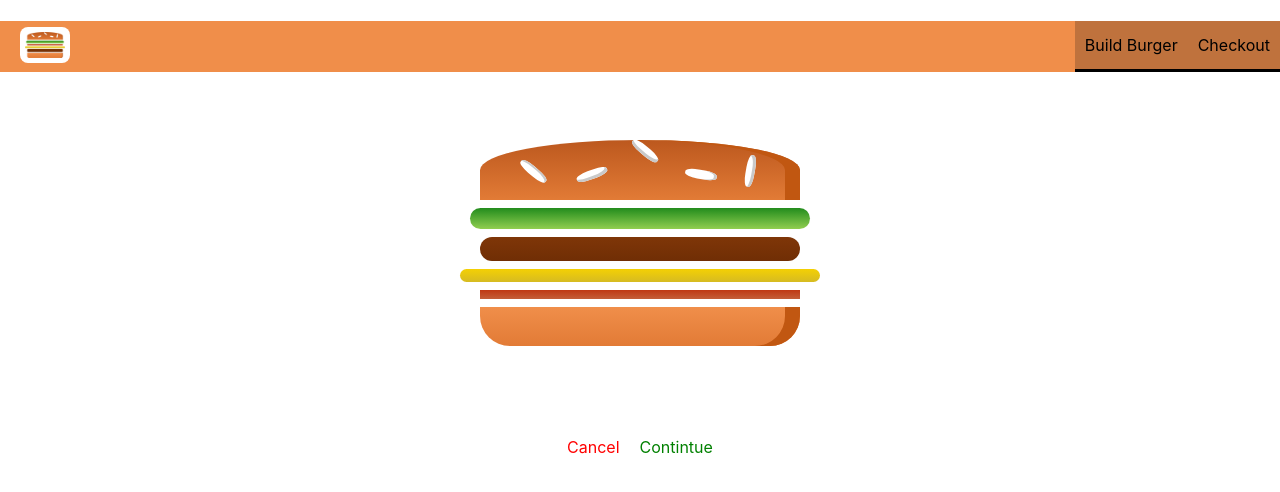
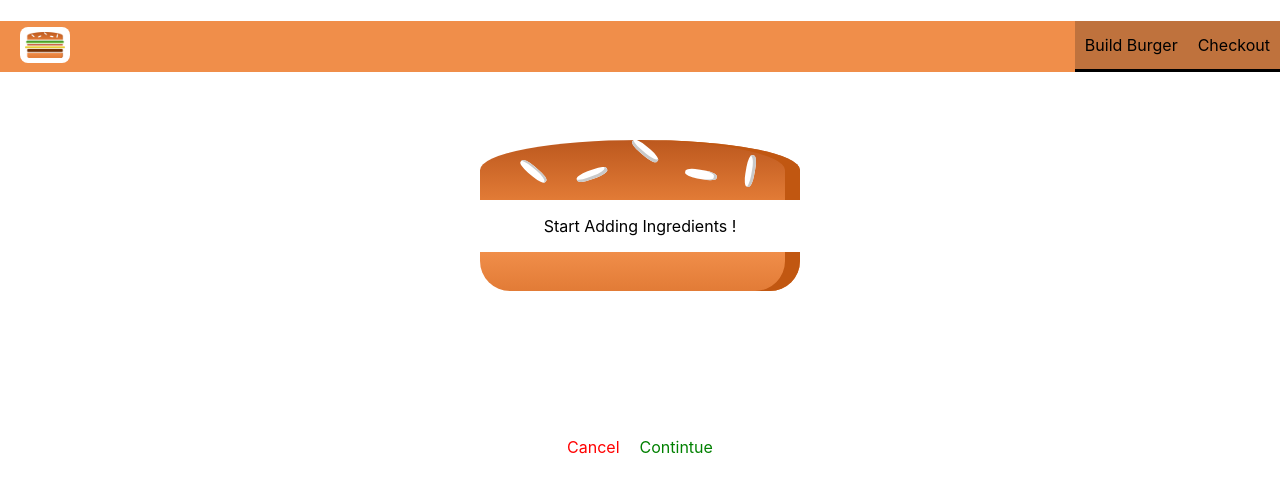
Before and after one commit to bonheurjedd/Build-Burger-Online, a React (Create React App) app: page /checkout in a window 1280 px wide. Shown: the top 492 px of the page. Built offline with nearby package versions, Linux system fonts and the light colour scheme.

Commit message:
Passing Query Parameters

```diff
--- a/src/Layout/BurgerBuilder/BurgerBuilder.js
+++ b/src/Layout/BurgerBuilder/BurgerBuilder.js
@@ -154,7 +154,15 @@
     //   .catch(error => {
     //     this.setState({ loading: false, OrderNow: false })
     //   });
-    this.props.history.push('/checkout')
+    const queryParams = [];
+    for (let i in this.state.ingredients) {
+      queryParams.push(encodeURIComponent(i) + '=' + encodeURIComponent(this.state.ingredients[i]));
+    }
+    const queryString = queryParams.join('&');
+    this.props.history.push({
+      pathname: '/checkout',
+      search: '?' + queryString
+    })
   }
 
   // ____end________
--- a/src/Layout/BurgerBuilder/BurgerControls/Buttons/Buttons.js
+++ b/src/Layout/BurgerBuilder/BurgerControls/Buttons/Buttons.js
@@ -3,7 +3,7 @@
 
 const Buttons = (props) => {
  return (
-  <div className={[classes['Buttons'], classes[props.btnType]].join(' ')}>{props.children}</div>
+  <div onClick={props.clicked} className={[classes['Buttons'], classes[props.btnType]].join(' ')}>{props.children}</div>
  )
 }
 export default Buttons;
--- a/src/Layout/BurgerBuilder/CheckoutSummary/CheckoutSummary.js
+++ b/src/Layout/BurgerBuilder/CheckoutSummary/CheckoutSummary.js
@@ -9,10 +9,10 @@
    <div style={{ width: '100%', height: "600px", margin: "auto" }}>
     <Burger burgerIngredients={props.ingredients} />
     <Buttons btnType="Dangerzone"
-     clicked
+     clicked={props.checkCancelled}
     >Cancel</Buttons>
     <Buttons btnType="Successing"
-     clicked
+     clicked={props.checkoutContinued}
     >Contintue</Buttons>
    </div>
 
--- a/src/Layout/Checkout/Checkout.js
+++ b/src/Layout/Checkout/Checkout.js
@@ -9,11 +9,31 @@
    bacon: 1
   }
  }
+ componentDidMount() {
+  const query = new URLSearchParams(this.props.location.search);
+  const ingredients = {};
+  for (let param of query.entries()) {
+   //['salad','1']
+   ingredients[param[0]] = +param[1];
+  }
+  this.setState({ ingredients: ingredients })
+ }
+
+ checkoutContinuedHandle = () => {
+  this.props.history.replace('/checkout/contact-data')
+ }
+ checkCancelledHandle = () => {
+  this.props.history.goBack()
+ }
+
  render() {
 
   return (
    <div>
-    <CheckoutSummary ingredients={this.state.ingredients} />
+    <CheckoutSummary
+     checkoutContinued={this.checkoutContinuedHandle}
+     checkCancelled={this.checkCancelledHandle}
+     ingredients={this.state.ingredients} />
    </div>
   )
  }
```
Also changed, not shown: 1 other file (tests, documents, lock files or other folders).
